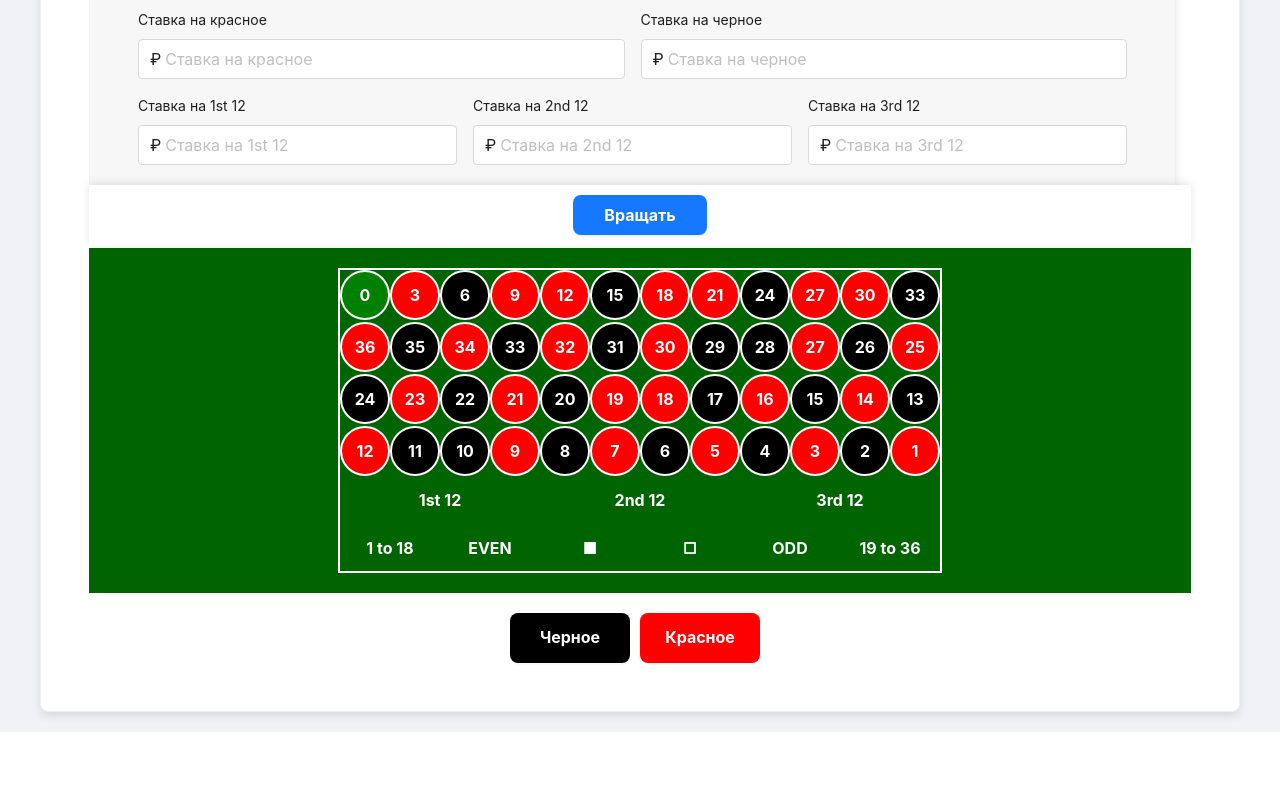
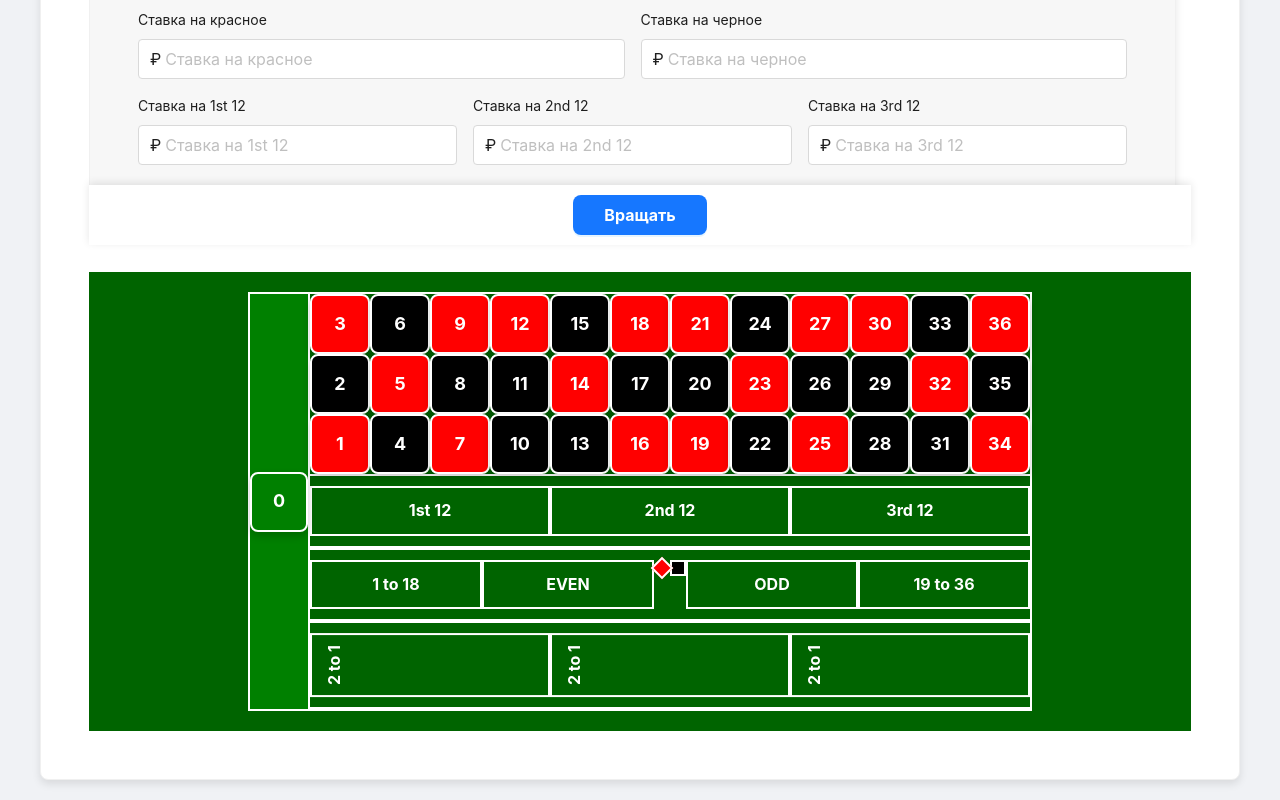
Before and after one commit to JustGithubProject/GolangCasino, a React (Vite) app in the folder frontend-casino/: page /roulette in a window 1280 px wide. Shown: the part 535-1335 px from the top of the page. Before the commit the page ends 1267 px from the top, so only its background shows below. Built offline with nearby package versions, Linux system fonts and the light colour scheme.

Commit message:
ну уже лучше

```diff
--- a/frontend-casino/src/components/NumberGrid.jsx
+++ b/frontend-casino/src/components/NumberGrid.jsx
@@ -1,17 +1,29 @@
 import React from 'react';
 import { Button } from 'antd';
 
-function NumberGrid({ numbers, selectedNumbers, handleNumberClick }) {
+function NumberGrid({ numbers, selectedNumbers, handleNumberClick, handleColorClick }) {
     return (
         <div style={styles.container}>
             <div style={styles.grid}>
+                <div style={styles.zeroColumn}>
+                    <Button
+                        shape="circle"
+                        size="large"
+                        style={getButtonStyle(0, selectedNumbers)}
+                        onClick={() => handleNumberClick(0)}
+                    >
+                        0
+                        {selectedNumbers.includes(0) && (
+                            <span style={styles.coinIcon}>💰</span>
+                        )}
+                    </Button>
+                </div>
+                <div style={styles.numbers}>
                     {numbers.map((numberRow, rowIndex) => (
                         <div key={rowIndex} style={styles.row}>
                             {numberRow.map((number, numberIndex) => (
                                 <Button
                                     key={numberIndex}
-                                shape="circle"
-                                size="large"
                                     style={getButtonStyle(number, selectedNumbers)}
                                     onClick={() => handleNumberClick(number)}
                                 >
@@ -23,18 +35,24 @@ function NumberGrid({ numbers, selectedNumbers, handleNumberClick }) {
                             ))}
                         </div>
                     ))}
-                <div style={styles.bottomRow}>
+                    <div style={styles.labels}>
                         <div style={styles.label}>1st 12</div>
                         <div style={styles.label}>2nd 12</div>
                         <div style={styles.label}>3rd 12</div>
                     </div>
-                <div style={styles.bottomRow}>
+                    <div style={styles.labels}>
                         <div style={styles.label}>1 to 18</div>
                         <div style={styles.label}>EVEN</div>
-                    <div style={styles.label}>&#x25A0;</div>
-                    <div style={styles.label}>&#x25A1;</div>
+                        <div style={styles.diamond}></div>
+                        <div style={styles.square}></div>
                         <div style={styles.label}>ODD</div>
                         <div style={styles.label}>19 to 36</div>
+                    </div>
+                    <div style={styles.labels}>
+                        <div style={styles.verticalLabel}>2 to 1</div>
+                        <div style={styles.verticalLabel}>2 to 1</div>
+                        <div style={styles.verticalLabel}>2 to 1</div>
+                    </div>
                 </div>
             </div>
         </div>
@@ -47,28 +65,51 @@ const styles = {
         justifyContent: 'center',
         alignItems: 'center',
         padding: '20px',
-        backgroundColor: '#006400', // Dark green background
+        backgroundColor: '#006400', // Темно-зеленый фон
     },
     grid: {
-        display: 'grid',
-        gap: '2px',
-        border: '2px solid white', // White border for the grid
-        backgroundColor: '#006400', // Dark green background
+        display: 'flex',
+        flexDirection: 'row', // Align columns in a row
+        border: '2px solid white', // Белая рамка для сетки
+        backgroundColor: '#006400', // Темно-зеленый фон
+    },
+    zeroColumn: {
+        display: 'flex',
+        justifyContent: 'center',
+        alignItems: 'center',
+        backgroundColor: 'green', // Темно-зеленый фон
+        width: '60px', // Ширина блока 0
+        borderRight: '2px solid white', // Белая рамка для нуля
+    },
+    hexagon: {
+        position: 'relative',
+        width: '60px',
+        height: '60px', // Сделать высоту блока 0 равной остальным
+        backgroundColor: '#006400', // Темно-зеленый фон
+        display: 'flex',
+        justifyContent: 'center',
+        alignItems: 'center',
+    },
+    numbers: {
+        display: 'flex',
+        flexDirection: 'column',
+        backgroundColor: '#006400', // Темно-зеленый фон
     },
     row: {
         display: 'flex',
     },
     numberButton: {
-        width: '50px',
-        height: '50px',
+        width: '60px', // Увеличенный размер кнопок
+        height: '60px',
         display: 'flex',
         justifyContent: 'center',
         alignItems: 'center',
-        fontSize: '16px',
+        fontSize: '18px', // Увеличенный размер шрифта
         fontWeight: 'bold',
-        borderRadius: '50%',
-        border: '2px solid white', // White border for each button
+        borderRadius: '8px', // Закругленные края
+        border: '2px solid white', // Белая рамка для каждой кнопки
         transition: 'transform 0.2s, background-color 0.2s',
+        boxShadow: '0 4px 8px rgba(0, 0, 0, 0.2)', // Тени для 3D-эффекта
     },
     selectedButton: {
         transform: 'scale(1.1)',
@@ -77,11 +118,13 @@ const styles = {
     coinIcon: {
         marginLeft: '4px',
     },
-    bottomRow: {
+    labels: {
         display: 'flex',
         justifyContent: 'space-between',
         width: '100%',
         padding: '10px 0',
+        borderTop: '2px solid white', // Белая рамка сверху
+        borderBottom: '2px solid white', // Белая рамка снизу
     },
     label: {
         color: 'white',
@@ -89,6 +132,32 @@ const styles = {
         fontWeight: 'bold',
         textAlign: 'center',
         flex: 1,
+        border: '2px solid white', // Белая рамка вокруг каждого лейбла
+        padding: '10px',
+    },
+    verticalLabel: {
+        color: 'white',
+        fontSize: '16px',
+        fontWeight: 'bold',
+        textAlign: 'center',
+        writingMode: 'vertical-rl',
+        transform: 'rotate(180deg)',
+        padding: '10px',
+        flex: 1,
+        border: '2px solid white', // Белая рамка вокруг каждого лейбла
+    },
+    diamond: {
+        width: '16px',
+        height: '16px',
+        backgroundColor: 'red',
+        transform: 'rotate(45deg)',
+        border: '2px solid white', // Белая рамка вокруг ромба
+    },
+    square: {
+        width: '16px',
+        height: '16px',
+        backgroundColor: 'black',
+        border: '2px solid white', // Белая рамка вокруг квадрата
     }
 };
 
@@ -116,28 +185,11 @@ function getColorForNumber(number) {
     }
 }
 
-// Sample numbers to render
+// Пример чисел для отображения в нужном порядке
 const numbers = [
-    [0, 3, 6, 9, 12, 15, 18, 21, 24, 27, 30, 33],
-    [36, 35, 34, 33, 32, 31, 30, 29, 28, 27, 26, 25],
-    [24, 23, 22, 21, 20, 19, 18, 17, 16, 15, 14, 13],
-    [12, 11, 10, 9, 8, 7, 6, 5, 4, 3, 2, 1]
+    [3, 6, 9, 12, 15, 18, 21, 24, 27, 30, 33, 36],
+    [2, 5, 8, 11, 14, 17, 20, 23, 26, 29, 32, 35],
+    [1, 4, 7, 10, 13, 16, 19, 22, 25, 28, 31, 34]
 ];
 
-export default function App() {
-    const [selectedNumbers, setSelectedNumbers] = React.useState([]);
-
-    const handleNumberClick = (number) => {
-        setSelectedNumbers((prev) => (
-            prev.includes(number) ? prev.filter(n => n !== number) : [...prev, number]
-        ));
-    };
-
-    return (
-        <NumberGrid
-            numbers={numbers}
-            selectedNumbers={selectedNumbers}
-            handleNumberClick={handleNumberClick}
-        />
-    );
-}
+export default NumberGrid;
--- a/frontend-casino/src/components/RouletteCard.jsx
+++ b/frontend-casino/src/components/RouletteCard.jsx
@@ -121,8 +121,6 @@ function RouletteCard() {
         }
     };
 
-    const numbers = Array.from({ length: 37 }, (_, i) => i);
-
     const betValues = {
         betAmount,
         evenBet,
@@ -138,6 +136,13 @@ function RouletteCard() {
         second2To1Bet,
         third2To1Bet,
     };
+
+    // Использование чисел в нужном порядке
+    const numbers = [
+        [3, 6, 9, 12, 15, 18, 21, 24, 27, 30, 33, 36],
+        [2, 5, 8, 11, 14, 17, 20, 23, 26, 29, 32, 35],
+        [1, 4, 7, 10, 13, 16, 19, 22, 25, 28, 31, 34]
+    ];
 
     return (
         <div style={styles.container}>
@@ -155,9 +160,8 @@ function RouletteCard() {
                     </Button>
                 </div>
                 <div style={styles.cardBody}>
-                    <NumberGrid numbers={numbers} selectedNumbers={selectedNumbers} handleNumberClick={handleNumberClick} />
+                    <NumberGrid numbers={numbers} selectedNumbers={selectedNumbers} handleNumberClick={handleNumberClick} handleColorClick={handleColorClick} />
                 </div>
-                <ColorButtons selectedColor={selectedColor} handleColorClick={handleColorClick} />
             </Card>
         </div>
     );
@@ -215,6 +219,9 @@ const styles = {
         fontWeight: 'bold',
         borderRadius: '8px',
     },
+    cardBody: {
+        paddingTop: '24px',
+    }
 };
 
 export default RouletteCard;
```
Lines whose indentation alone changed are shown as unchanged.
